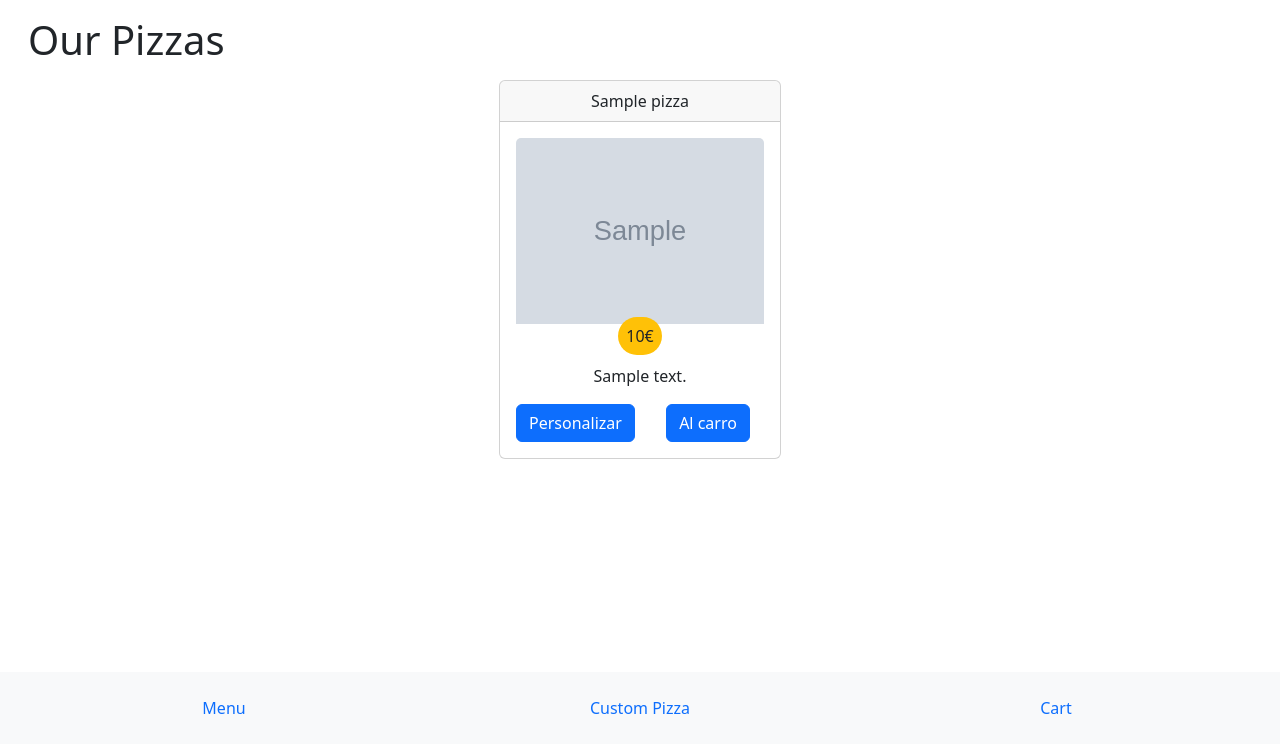
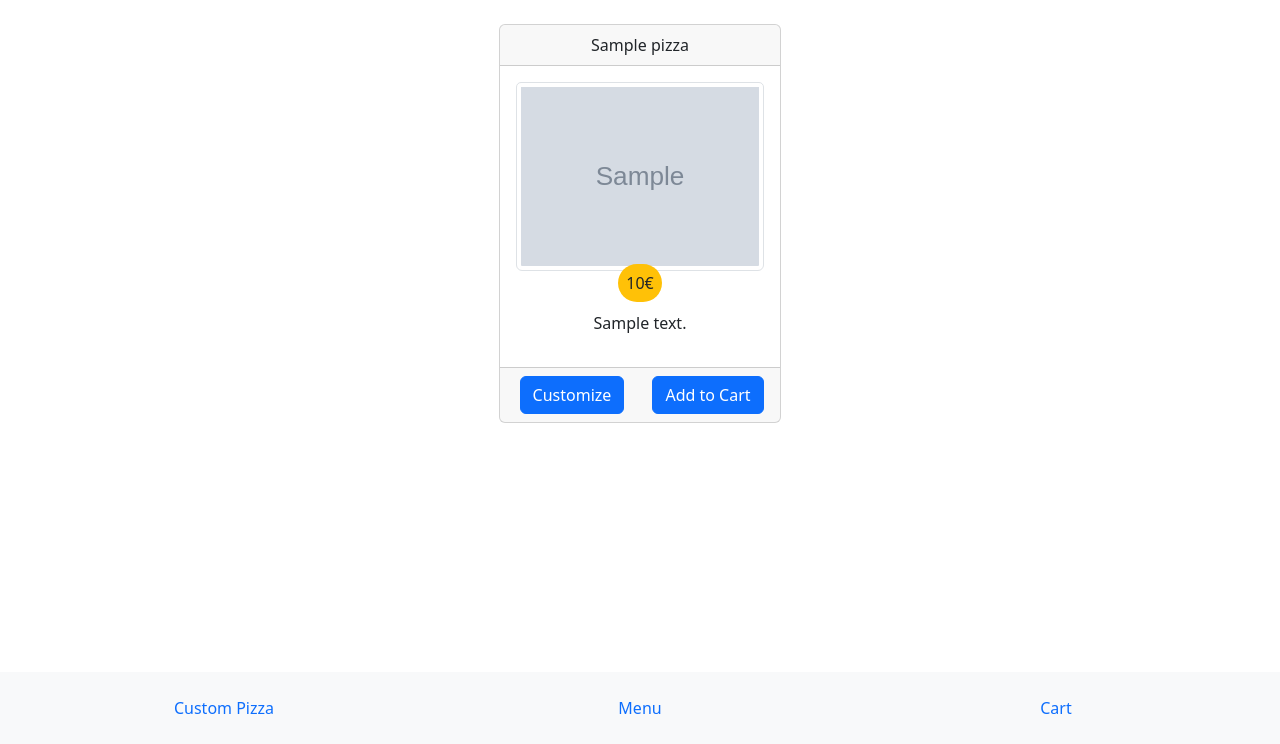
Before and after one commit to vigocoffeelovers/Vigo-Coffee-Pizza, a Django app: page / in a window 1280 px wide. Shown: the part 56-800 px from the top of the page. Run offline with Django 4.2, Linux system fonts and the light colour scheme; tables that the repository leaves empty hold one stand-in row (values such as "Sample post"); grey boxes marked "Sample" are stand-in pictures; some libraries are stand-ins or nearby versions.

Commit message:
Added base for Cart and Customize views

```diff
--- /dev/null
+++ b/pizzeria/static/pizzeria.css
@@ -0,0 +1,10 @@
+.card-img-top {
+    width: 100%;
+    object-fit: cover;
+}
+
+.card-img-top:after {
+  content: "";
+  display: block;
+  padding-bottom: 100%;
+}
--- a/pizzeria/templates/custom_pizza.html
+++ b/pizzeria/templates/custom_pizza.html
@@ -3,6 +3,10 @@
 
 {% block content %}
     <div class="container">
-      Custom Pizza
+        {% if pizza %}
+            Editing existing pizza
+        {% else %}
+            Creating new pizza
+        {% endif %}
     </div>
 {% endblock %}
--- a/pizzeria/templates/menu.html
+++ b/pizzeria/templates/menu.html
@@ -3,26 +3,27 @@
 
 {% block content %}
     <div class="container-fluid">
-        <h1>Our Pizzas</h1>
         <div class="container-fluid">
             <div class="row justify-content-center">
 
                 {%  for pizza in pizzas %}
-                <div class="col-sm-12 col-md-9 col-lg-6 col-xl-3 col-xxl-3 col-xxxl-2 m-2">
-                    <div class="card text-center">
+                <div class="col-sm-12 col-md-9 col-lg-6 col-xl-3 col-xxl-2 col-xxxl-2 m-2">
+                    <div class="card text-center h-100">
                         <div class="card-header">
                             {{ pizza.name }}
                         </div>
                         <div class="card-body">
-                            <img src="{{ pizza.image.url }}" class="card-img-top" alt="Pizza"/>
+                            <img src="{{ pizza.image.url }}" class="card-img-top img-thumbnail" alt="Pizza"/>
                             <span class="p-2 rounded-pill bg-warning">{{ pizza.price }}€</span>
                             <p class="my-3 card-text back">{{ pizza.description }}</p>
+                        </div>
+                        <div class="card-footer">
                             <div class="row">
                                 <div class="col-6">
-                                    <a href="#" class="btn btn-primary">Personalizar</a>
+                                    <a class="btn btn-primary" href="{% url 'custom_pizza' %}?pizza_id={{ pizza.id }}">Customize</a>
                                 </div>
                                 <div class="col-6">
-                                    <a href="#" class="btn btn-primary">Al carro</a>
+                                    <button class="btn btn-primary">Add to Cart</button>
                                 </div>
                             </div>
                         </div>
--- a/pizzeria/urls.py
+++ b/pizzeria/urls.py
@@ -4,7 +4,7 @@ from .views import menu_view, custom_pizza_view, cart_view
 
 urlpatterns = [
     path('', menu_view),
-    path('menu/', menu_view),
-    path('custom_pizza/', custom_pizza_view),
-    path('cart/', cart_view),
+    path('menu/', menu_view, name='menu'),
+    path('custom_pizza/', custom_pizza_view, name='custom_pizza'),
+    path('cart/', cart_view, name="cart"),
 ]
--- a/pizzeria/views.py
+++ b/pizzeria/views.py
@@ -16,4 +16,6 @@ def cart_view(request):
 
 def custom_pizza_view(request):
     template_name = 'custom_pizza.html'
-    return render(request, template_name)
+    return render(request, template_name, {
+        "pizza": request.GET.get('pizza_id', None)
+    })
--- a/templates/base.html
+++ b/templates/base.html
@@ -7,6 +7,9 @@
     {% bootstrap_css %}
     {% bootstrap_javascript %}
     {% bootstrap_messages %}
+
+    {% load static %}
+    <link rel="stylesheet" href="{% static 'pizzeria.css' %}">
 
     <title>VigoCoffee&Pizza</title>
 
@@ -39,11 +42,11 @@
     </div>
 
     <nav class="p-3 nav nav-pills fixed-bottom nav-justified  bg-light">
-        <a aria-current="{% if '/menu' in request.path %}page{% else %}false{% endif %}"
-           class="nav-link {% if '/menu' in request.path %}active{% endif %}" href="/menu">Menu</a>
         <a class="nav-link {% if '/custom_pizza' in request.path %}active{% endif %}"
            aria-current="{% if '/custom_pizza' in request.path %}page{% else %}false{% endif %}"
            href="/custom_pizza">Custom Pizza</a>
+        <a aria-current="{% if '/menu' in request.path %}page{% else %}false{% endif %}"
+           class="nav-link {% if '/menu' in request.path %}active{% endif %}" href="/menu">Menu</a>
         <a class="nav-link {% if '/cart' in request.path %}active{% endif %}"
            aria-current="{% if '/cart' in request.path %}page{% else %}false{% endif %}" href="/cart">Cart</a>
     </nav>
--- a/vigo_coffee_pizza/settings.py
+++ b/vigo_coffee_pizza/settings.py
@@ -120,6 +120,8 @@ USE_TZ = True
 
 STATIC_URL = 'static/'
 
+STATIC_ROOT = BASE_DIR / 'static'
+
 # Default primary key field type
 # https://docs.djangoproject.com/en/4.1/ref/settings/#default-auto-field
 
--- a/vigo_coffee_pizza/urls.py
+++ b/vigo_coffee_pizza/urls.py
@@ -22,4 +22,4 @@ from django.conf.urls.static import static
 urlpatterns = [
     path('', include('pizzeria.urls')),
     path('admin/', admin.site.urls),
-] + static(settings.MEDIA_URL, document_root=settings.MEDIA_ROOT)
+] + static(settings.MEDIA_URL, document_root=settings.MEDIA_ROOT) + static(settings.STATIC_URL, document_root=settings.STATIC_ROOT)
```
Also changed, not shown: pizzeria/templates/cart.html (+10 -2 lines).
